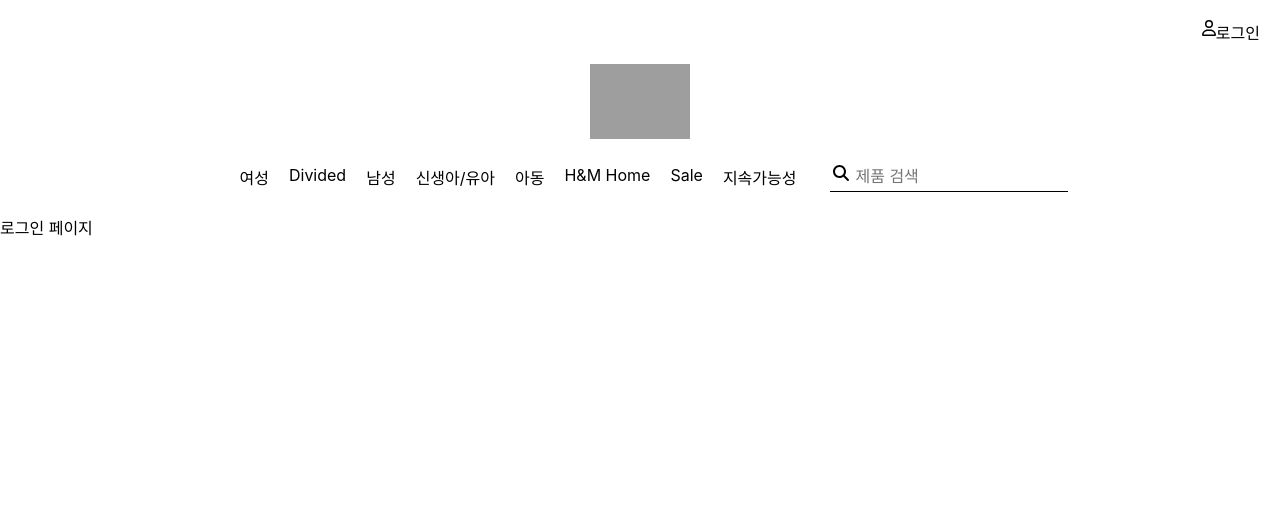
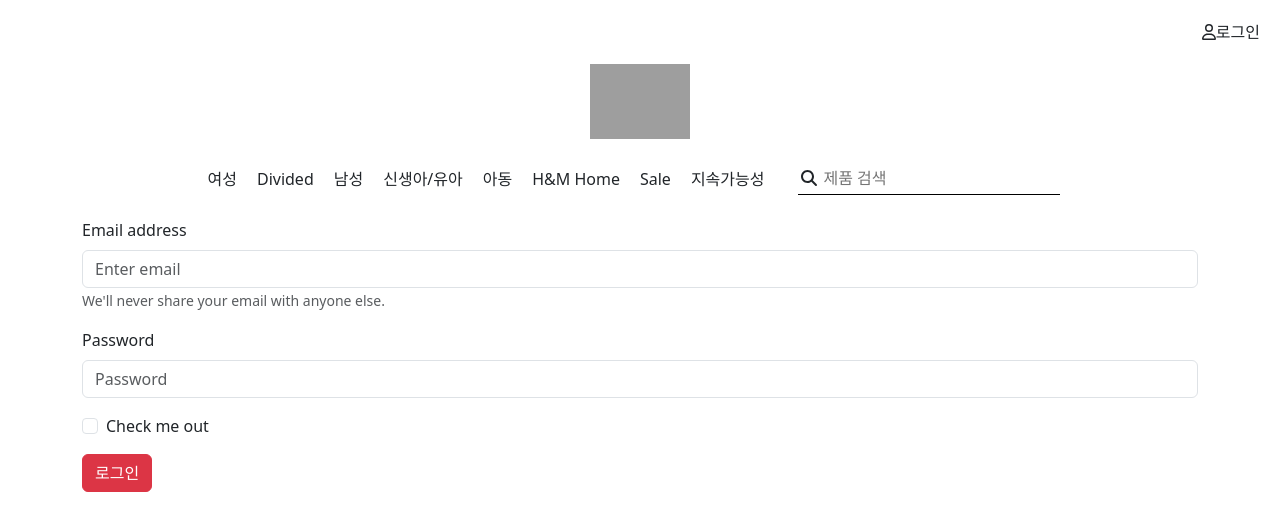
Before and after one commit to ddori5338/react-shop, a React (Create React App) app: page /login in a window 1280 px wide. Shown: the top 530 px of the page. Built offline with nearby package versions, Linux system fonts and the light colour scheme; grey boxes are pictures that could not be loaded.

Commit message:
chapter 9

```diff
--- a/package.json
+++ b/package.json
@@ -11,10 +11,12 @@
     "@testing-library/jest-dom": "^5.17.0",
     "@testing-library/react": "^13.4.0",
     "@testing-library/user-event": "^13.5.0",
+    "bootstrap": "^5.3.3",
     "json-server": "^0.17.4",
     "localforage": "^1.10.0",
     "match-sorter": "^6.3.4",
     "react": "^18.2.0",
+    "react-bootstrap": "^2.10.2",
     "react-dom": "^18.2.0",
     "react-router-dom": "^6.22.3",
     "react-scripts": "5.0.1",
--- a/src/App.css
+++ b/src/App.css
@@ -1,7 +1,12 @@
 .login-button{
   display: flex;
   justify-content: flex-end;
+  align-items: center;
   margin: 20px;
+}
+
+.login-button > *{
+  cursor: pointer;
 }
 
 .nav-section{
@@ -11,7 +16,11 @@
 
 .menu-list{
   display: flex;
+  justify-content: center;
+  align-items: center;
   list-style-type: none;
+  padding-left: 0;
+  margin-bottom: 0;
 }
 
 .menu-list li{
@@ -25,6 +34,8 @@
 
 .search-box{
   display: flex;
+  justify-content: center;
+  align-items: center;
   margin: 23px;
   padding: 3px;
   border-bottom: 1px solid black;
@@ -39,3 +50,67 @@
 .search-box input:focus{
   outline: none;
 }
+
+.item-card{
+  padding: 0 0;
+  margin-bottom: 1.5em;
+}
+
+.item-card:hover{
+  transform: scale(1.05);
+}
+
+.item-card img{
+  width: 100%;
+}
+
+.choice-area{
+  font-size: smaller;
+  height: 10px;
+  display: block;
+  margin-bottom: 10px;
+}
+
+.new-area{
+  font-size: smaller;
+  height: 10px;
+  display: block;
+}
+
+.product-img{
+  display: flex;
+  justify-content: flex-end;
+}
+
+/* .product-info > *{
+  margin-bottom: 1em;
+} */
+
+.product-title{
+  font-size: larger;
+  margin-bottom: .5em;
+}
+
+.product-price{
+  font-size: larger;
+  font-weight: 500;
+  margin-bottom: .5em;
+}
+
+#dropdown-basic-button{
+  background-color: white;
+  color: black;
+  border: 1px solid black;
+  margin-top: .5em;
+  margin-bottom: .5em;
+}
+
+#dropdown-basic-button:hover{
+  background-color: black;
+  color: white;
+  border: 1px solid black;
+}
+
+#purchase-btn{
+  width: 100%;
+}
--- a/src/App.js
+++ b/src/App.js
@@ -1,9 +1,12 @@
+import {useState, useEffect} from "react";
+import 'bootstrap/dist/css/bootstrap.min.css';
 import './App.css';
 import { Routes, Route } from "react-router-dom";
 import ProductAll from './page/ProductAll';
 import Login from './page/Login';
-import ProductDetail from './page/ProductDetail';
+// import ProductDetail from './page/ProductDetail';
 import Navbar from './component/Navbar';
+import PrivateRoute from "./route/PrivateRoute";
 
 // 1. 전체 상품 페이지, 로그인, 상품 상세 페이지
 // 2. 전체 상품 페이지에서는 전체 상품을 볼 수 있다.
@@ -16,13 +19,21 @@
 // 9. 상품을 검색할 수 있다.
 
 function App() {
+
+  // true면 로그인 됨. 아니면 안됨.
+  const [authenticate, setAuthenticate] = useState(false);
+
+  useEffect(() => {
+    console.log('aaa', authenticate);
+  }, [authenticate])
+
   return (
     <div>
       <Navbar />
       <Routes>
         <Route path="/" element={<ProductAll />}/>
-        <Route path="/login" element={<Login />}/>
-        <Route path="/product/:id" element={<ProductDetail />}/>
+        <Route path="/login" element={<Login setAuthenticate={setAuthenticate}/>}/>
+        <Route path="/product/:id" element={<PrivateRoute authenticate={authenticate}/>}/>
       </Routes>
     </div>
   );
--- a/src/component/Navbar.js
+++ b/src/component/Navbar.js
@@ -2,14 +2,22 @@
 import { FontAwesomeIcon } from '@fortawesome/react-fontawesome';
 import { faUser } from '@fortawesome/free-regular-svg-icons';
 import { faSearch } from '@fortawesome/free-solid-svg-icons';
+import { useNavigate } from "react-router-dom";
 
 
 const Navbar = () => {
     const menuList = ['여성', 'Divided', '남성', '신생아/유아', '아동', 'H&M Home', 'Sale', '지속가능성'];
+
+    const navigate = useNavigate();
+
+    const goToLogin = () => {
+        navigate("/login");
+    }
+
     return (
         <div>
             <div>
-                <div class="login-button">
+                <div className="login-button" onClick={goToLogin}>
                     <FontAwesomeIcon icon={faUser} />
                     <div>로그인</div>
                 </div>
@@ -19,7 +27,7 @@
             </div>
             <div className="menu-area">
                 <ul className="menu-list">
-                    {menuList.map(menu => <li>{menu}</li>)}
+                    {menuList.map((menu) => <li>{menu}</li>)}
                 </ul>
                 <div className="search-box">
                     <FontAwesomeIcon icon={faSearch} />
--- a/src/component/ProductCard.js
+++ b/src/component/ProductCard.js
@@ -1,13 +1,18 @@
-import React from 'react'
+import React from 'react';
+import {useNavigate} from "react-router-dom";
 
-const ProductCard = () => {
+const ProductCard = ({item}) => {
+    const navigate = useNavigate();
+    const showDetail = () => {
+        navigate(`/product/${item.id}`);
+    }
     return (
-        <div>
-            <img src="https://noona-hnm.netlify.app/pattern-jacket.jpeg"/>
-            <div>Conscious choice</div>
-            <div>벨티드 트윌 코트</div>
-            <div>99900원</div>
-            <div>신제품</div>
+        <div className="item-card" onClick={showDetail}>
+            <img src={item?.img} alt=""/>
+            <div className="choice-area">{item?.choice?'Conscious choice':' '}</div>
+            <div>{item?.title}</div>
+            <div>{item?.price}</div>
+            <div className="new-area">{item?.new?'신제품':''}</div>
         </div>
     )
 }
--- a/src/page/Login.js
+++ b/src/page/Login.js
@@ -1,10 +1,44 @@
-import React from 'react'
+import React from 'react';
+import { Container } from 'react-bootstrap';
+import Button from 'react-bootstrap/Button';
+import Form from 'react-bootstrap/Form';
+import { useNavigate } from "react-router-dom";
 
-const Login = () => {
+const Login = ({setAuthenticate}) => {
+    const navigate = useNavigate();
+    // Form 태그 안의 로그인 버튼의 type이 submit이면 onClick으로 이벤트를 주면 안 됨.
+    // onSubmit으로 이벤트를 줘야 함.
+    // Form이 매번 새로고침을 하는 것을 막기 위해 event.preventDefault()를 해야 함.
+    // Form 자체에서 주는 이벤트가 있는데 이것을 파라미터로 받아와서 쓰는 것임.
+    const loginUser = (event) => {
+        event.preventDefault();
+        setAuthenticate(true);
+        navigate('/');
+    }
+
     return (
-        <div>
-            로그인 페이지
-        </div>
+        <Container>
+            <Form onSubmit={(event) => loginUser(event)}>
+                <Form.Group className="mb-3" controlId="formBasicEmail">
+                    <Form.Label>Email address</Form.Label>
+                    <Form.Control type="email" placeholder="Enter email" />
+                    <Form.Text className="text-muted">
+                    We'll never share your email with anyone else.
+                    </Form.Text>
+                </Form.Group>
+
+                <Form.Group className="mb-3" controlId="formBasicPassword">
+                    <Form.Label>Password</Form.Label>
+                    <Form.Control type="password" placeholder="Password" />
+                </Form.Group>
+                <Form.Group className="mb-3" controlId="formBasicCheckbox">
+                    <Form.Check type="checkbox" label="Check me out" />
+                </Form.Group>
+                <Button variant="danger" type="submit">
+                    로그인
+                </Button>
+            </Form>
+        </Container>
     )
 }
 
--- a/src/page/ProductAll.js
+++ b/src/page/ProductAll.js
@@ -1,5 +1,6 @@
 import React, { useEffect, useState } from 'react'
 import ProductCard from '../component/ProductCard';
+import { Container, Row, Col } from 'react-bootstrap';
 
 const ProductAll = () => {
 
@@ -18,7 +19,13 @@
 
     return (
         <div>
-            <ProductCard/>
+            <Container>
+                <Row>
+                    {productList.map((menu) => (
+                        <Col lg={3} md={4} sm={6}><ProductCard item={menu}/></Col>
+                    ))}
+                </Row>
+            </Container>
         </div>
     )
 }
--- a/src/page/ProductDetail.js
+++ b/src/page/ProductDetail.js
@@ -1,10 +1,44 @@
-import React from 'react'
+import React, {useEffect, useState} from 'react';
+import {useParams} from 'react-router-dom';
+import { Container, Row, Col } from 'react-bootstrap';
+import Dropdown from 'react-bootstrap/Dropdown';
+import DropdownButton from 'react-bootstrap/DropdownButton';
+import Button from 'react-bootstrap/Button';
 
 const ProductDetail = () => {
+    let {id} = useParams();
+    const [product, setProduct] = useState(null);
+
+    const getProductDetail = async () => {
+        let url = `http://localhost:5000/products/${id}`
+        let response = await fetch(url);
+        let data = await response.json();
+        setProduct(data);
+    }
+
+    useEffect(() => {
+        getProductDetail();
+    }, [])
+
     return (
-        <div>
-            상품 상세 페이지
-        </div>
+        <Container>
+            <Row>
+                <Col className="product-img">
+                    <img src={product?.img}/>
+                </Col>
+                <Col className="product-info">
+                    <div className="product-title">{product?.title}</div>
+                    <div className="product-price">₩{product?.price}</div>
+                    <div className="choice-area">{product?.choice?'Conscious Choice':''}</div>
+                    <DropdownButton id="dropdown-basic-button" title="사이즈 선택">
+                        <Dropdown.Item href="#/action-1">S</Dropdown.Item>
+                        <Dropdown.Item href="#/action-2">M</Dropdown.Item>
+                        <Dropdown.Item href="#/action-3">L</Dropdown.Item>
+                    </DropdownButton>
+                    <Button id="purchase-btn" variant="dark">추가</Button>
+                </Col>
+            </Row>
+        </Container>
     )
 }
 
--- /dev/null
+++ b/src/route/PrivateRoute.js
@@ -0,0 +1,9 @@
+import React from 'react';
+import ProductDetail from "../page/ProductDetail";
+import {Navigate} from "react-router-dom";
+
+const PrivateRoute = ({authenticate}) => {
+    return authenticate === true ? <ProductDetail /> : <Navigate to="/login" />
+}
+
+export default PrivateRoute
```
Also changed, not shown: 1 other file (tests, documents, lock files or other folders).
